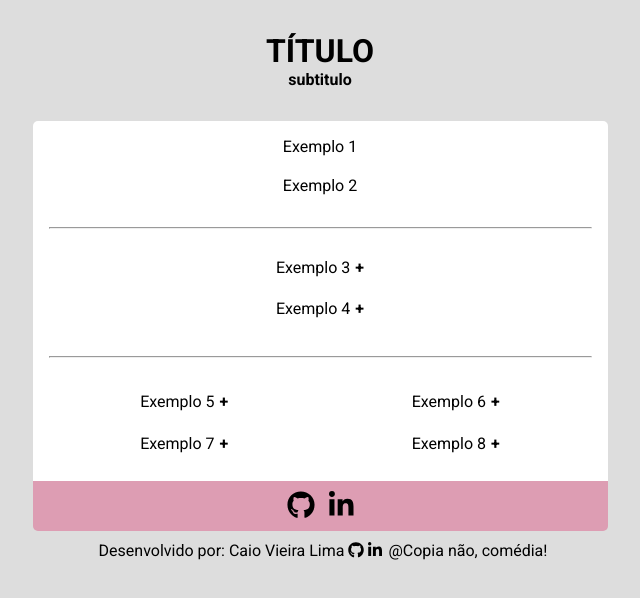
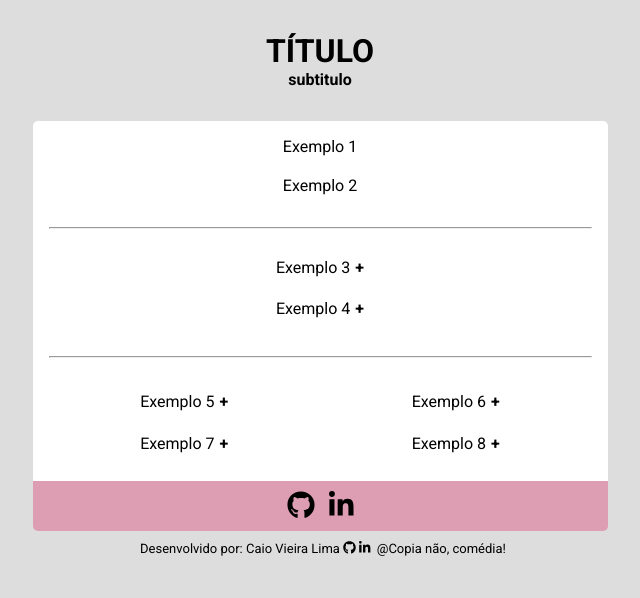
Before and after one commit to CaioLima96/catalogo-de-projetos, a plain HTML site: page index.html in a window 1280 px wide. Shown: the whole page, without its empty margins (320-960 px from the left). Drawn offline with Linux system fonts and the light colour scheme.

Commit message:
alerado font-size do subfooter

```diff
--- a/assets/css/main.css
+++ b/assets/css/main.css
@@ -185,6 +185,7 @@ footer .fa-2x {
 
 #sub-footer p {
     margin-left: 0.375rem;
+    font-size: 0.813rem;
 }
 
 @media (max-width: 760px) {
```
